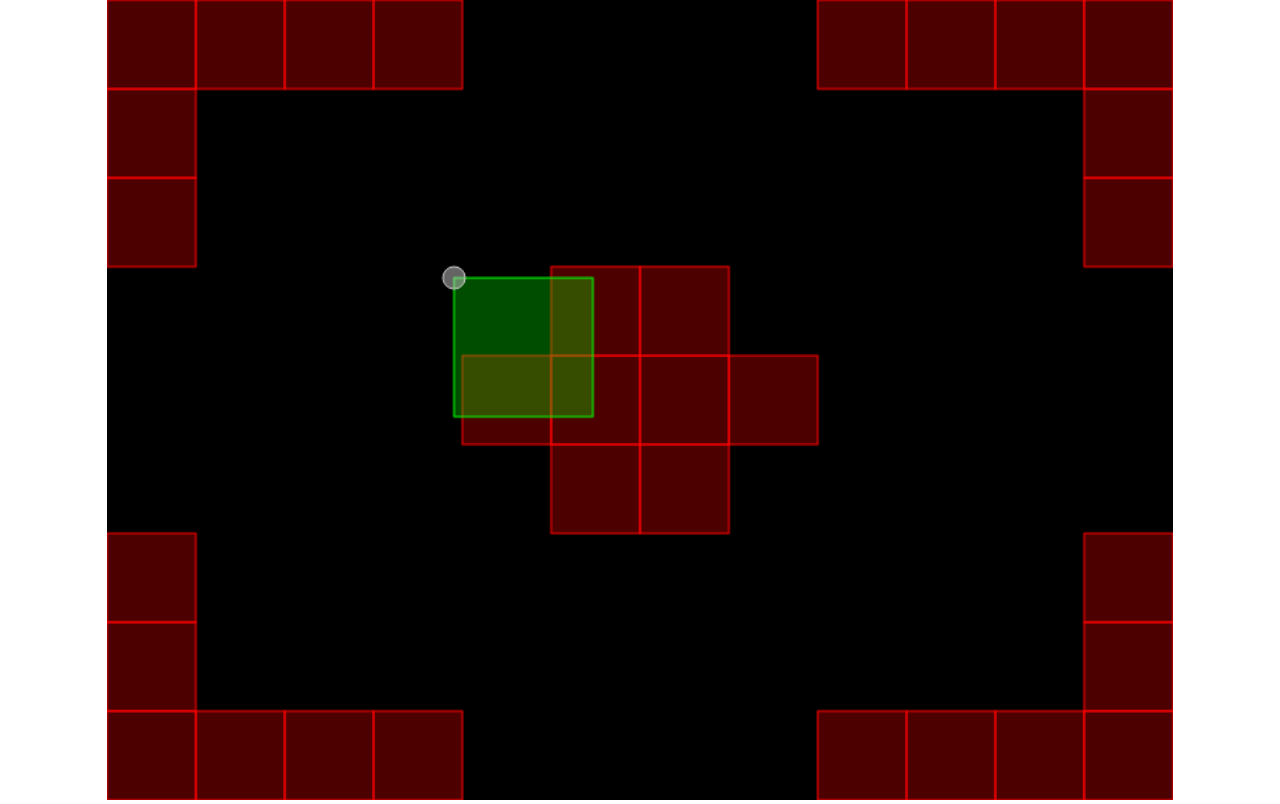
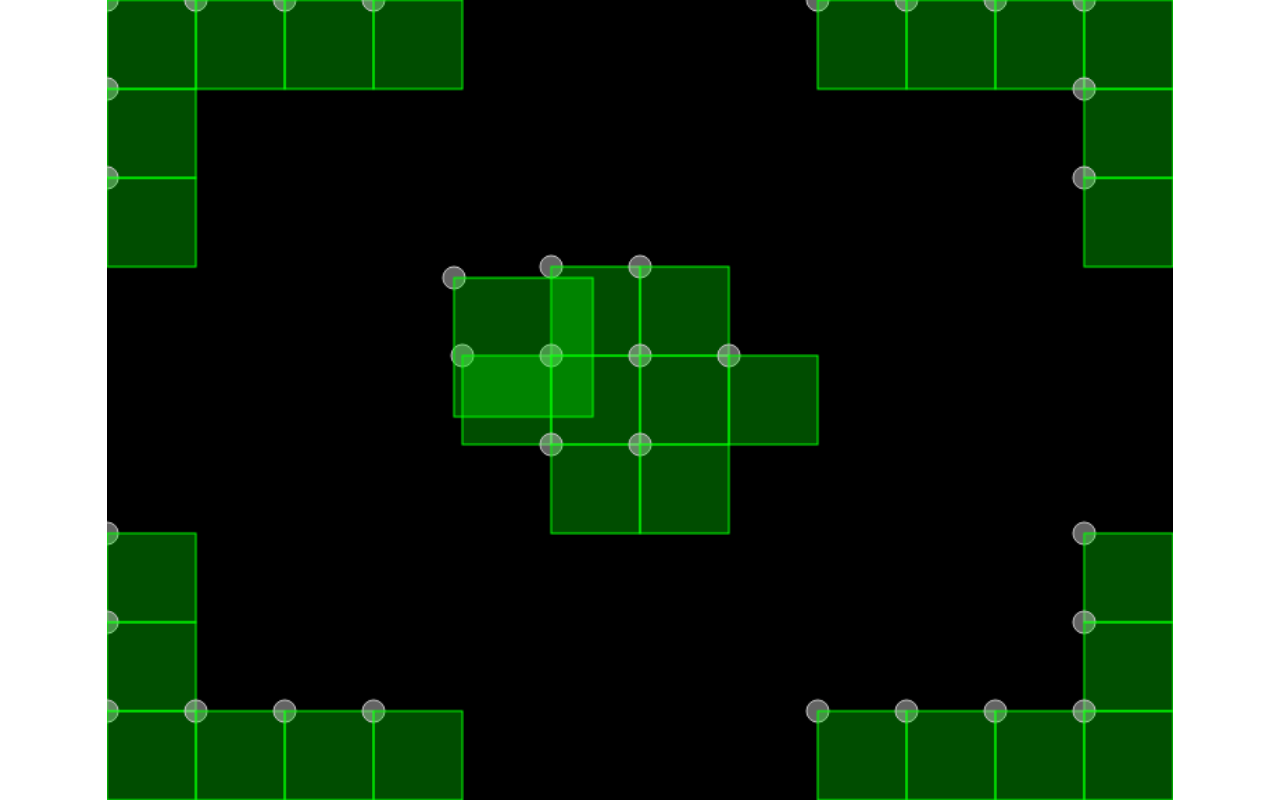
Before and after one commit to einarkristjan/Axis2D.js, a plain HTML site: page test/demo/demo.html in a window 1280 px wide. Drawn offline with Linux system fonts and the light colour scheme.

Commit message:
no more tiles, only entities

```diff
--- a/src/axis.collisionmanager.js
+++ b/src/axis.collisionmanager.js
@@ -1,44 +1,42 @@
-AXIS.CollisionManager = function(cellSize) {
-  this._grid = [];
+AXIS.CollisionManager = function(world) {
+  this._grid = {};
   this._colliders = [];
-  this._collisionMaps = [];
-  this._cellSize = cellSize || 64;
+
+  this._world = world;
 };
 
 AXIS.CollisionManager.prototype = {
-  update: function() {
-    var i, coll, velX, velY,
-        colliders = this._colliders;
+  resolve: function(collider) {
 
-    // first pass - collision detection
-    for(i = 0; i < colliders.length; i++) {
-      coll = colliders[i];
-      velX = coll._entity._position.x - coll._newPosition.x;
-      velY = coll._entity._position.y - coll._newPosition.y;
+    // TODO: resolve collisions
 
-      if(velX || velY) {
-        this._tileCollision(coll);
+
+    this._placeInGrid(collider);
+  },
+  setCellSize: function() {
+    var i;
+    for(i = 0; i < this._colliders.length; i++) {
+      this._placeInGrid(this._colliders[i]);
+    }
+  },
+  addCollisionMap: function(collisionMap) {
+    var i, j, col, row;
+
+    this._collisionMaps.push(collisionMap);
+
+    for(i = 0; i < collisionMap.length; i++) {
+      row = collisionMap[i];
+      for(j = 0; j < row.length; j++) {
+        col = row[j];
+        if(col) {
+          this._grid['y'+i+'x'+j] = col;
         }
       }
-
-    // second pass - resolve collisions
-    for(i = 0; i < colliders.length; i++) {
-      coll = colliders[i];
-
-      // TODO: resolve collisions / pos will then be fixed in the entityManager
-      coll._entity.setPosition(coll._newPosition.x, coll._newPosition.y);
     }
   },
-  setCellSize: function(cellSize) {
-    this._cellSize = cellSize;
+  addCollider: function(collider) {
+    // this._placeInGrid(collider);
 
-    // move colliders inside grid
-    this._grid = [];
-  },
-  addCollisionMap: function(collisionMap) {
-    this._collisionMaps.push(collisionMap);
-  },
-  addCollider: function(collider) {
     this._colliders.push(collider);
   },
   removeCollider: function(body) {
@@ -51,69 +49,41 @@ AXIS.CollisionManager.prototype = {
     this._debugDrawCollisionMaps(renderer);
     this._debugDrawColliders(renderer);
   },
-  _debugDrawCollisionMaps: function(renderer) {
-    var i, j, row, cell, map,
-        cs = this._cellSize,
-        cmaps = this._collisionMaps;
+  _addToGrid: function(key, collider) {
+    var i,
+        needle = false;
 
-    for(c = 0; c < cmaps.length; c++) {
-      map = cmaps[c];
-      for(i = 0; i < map.length; i++) {
-        row = map[i];
-        for(j = 0; j < row.length; j++) {
-          cell = row[j];
-          if(cell) {
-            renderer.setColor(255, 0, 0, 0.3);
-            renderer.fillRect(j*cs, i*cs, cs, cs);
+    if(!this._grid[key]) {
+      this._grid[key] = [];
+    }
 
-            renderer.setColor(255, 0, 0);
-            renderer.strokeRect(j*cs, i*cs, cs, cs);
+    for(i = 0; i < this._grid[key].length; i++) {
+      if(this._grid[key][i] === collider) {
+        needle = true;
       }
     }
-      }
+
+    if(!needle) {
+      this._grid[key].push(collider);
     }
   },
-  _debugDrawColliders: function(renderer) {
-    var i, c, x, y, w, h;
-    for(i = 0; i < this._colliders.length; i++) {
-      c = this._colliders[i];
-
-      x = c._entity._position.x;
-      y = c._entity._position.y;
-
-      w = c.width;
-      h = c.height;
-
-      renderer.setColor(0, 255, 0, 0.3);
-      renderer.fillRect(x, y, w, h);
-
-      renderer.setColor(0, 255, 0);
-      renderer.strokeRect(x, y, w, h);
-    }
-  },
-  _tileCollision: function(collider) {
-    for(var i = 0; i < this._collisionMaps.length; i++) {
-      var jump, xLeft, xRight, yTop, yBottom, end,
+  _placeInGrid: function(collider) {
+    var jump, xLeft, xRight, yTop, yBot, end,
         width = collider.width,
         height = collider.height,
-          nextPosX = collider._newPosition.x,
-          nextPosY = collider._newPosition.y,
-          cellSize = this._cellSize,
-          tiles = this._collisionMaps[i];
+        posX = collider._entity._position.x,
+        posY = collider._entity._position.y,
+        cellSize = this._world._cellSize;
 
     // horizontal
-      jump = AXIS.toInt(nextPosY / cellSize);
-      xLeft = AXIS.toInt(nextPosX / cellSize);
-      xRight = AXIS.toInt((nextPosX + width) / cellSize);
-      end = AXIS.toInt((nextPosY + height) / cellSize);
+    jump = AXIS.toInt(posY / cellSize);
+    xLeft = AXIS.toInt(posX / cellSize);
+    xRight = AXIS.toInt((posX + width) / cellSize);
+    end = AXIS.toInt((posY + height) / cellSize);
 
     for(;;) {
-        if(tiles[jump] && tiles[jump][xLeft]) {
-          console.log('hit-left');
-        }
-        if(tiles[jump] && tiles[jump][xRight]) {
-          console.log('hit-right');
-        }
+      this._addToGrid('y'+jump+'x'+xLeft, collider);
+      this._addToGrid('y'+jump+'x'+xRight, collider);
       if(jump === end) {
         break;
       }
@@ -121,23 +91,18 @@ AXIS.CollisionManager.prototype = {
     }
 
     // vertical
-      jump = AXIS.toInt(nextPosX / cellSize);
-      yTop = AXIS.toInt(nextPosY / cellSize);
-      yBottom = AXIS.toInt((nextPosY + height) / cellSize);
-      end = AXIS.toInt((nextPosX + width) / cellSize);
+    jump = AXIS.toInt(posX / cellSize);
+    yTop = AXIS.toInt(posY / cellSize);
+    yBot = AXIS.toInt((posY + height) / cellSize);
+    end = AXIS.toInt((posX + width) / cellSize);
 
     for(;;) {
-        if(tiles[yTop] && tiles[yTop][jump]) {
-          console.log('hit-up');
-        }
-        if(tiles[yBottom] && tiles[yBottom][jump]) {
-          console.log('hit-down');
-        }
+      this._addToGrid('y'+yTop+'x'+jump, collider);
+      this._addToGrid('y'+yBot+'x'+jump, collider);
       if(jump === end) {
         break;
       }
       jump++;
     }
   }
-  }
 };
--- a/src/axis.entity.collider.js
+++ b/src/axis.entity.collider.js
@@ -2,19 +2,38 @@ AXIS.Entity.Collider = function(width, height, entity) {
   this.width = width;
   this.height = height;
 
+  this._entity = entity;
+
   this._newPosition = new AXIS.Vector2();
-
-  this._entity = entity;
 
   if(entity) {
     this._newPosition.x = entity._position.x;
     this._newPosition.y = entity._position.y;
   }
+
+  this.contacts = [];
 };
 
 AXIS.Entity.Collider.prototype = {
   moveTo: function(x, y) {
+    // TODO: set new position in grid
+
     this._newPosition.x = x;
     this._newPosition.y = y;
+  },
+  addContact: function(collider) {
+    var i, c,
+        needle = false;
+
+    for(i = 0; i < this.contacts.length; i++) {
+      c = this.contacts[i];
+      if(c === collider) {
+        needle = true;
+      }
+    }
+
+    if(!needle) {
+      this.contacts.push(collider);
+    }
   }
 };
--- a/src/axis.entity.js
+++ b/src/axis.entity.js
@@ -5,6 +5,7 @@ AXIS.Entity = function(x, y, zIndex, world) {
 
   // world reference used for components
   this.world = world;
+
   if(world) {
     world.entityManager.addEntity(this);
   }
@@ -16,13 +17,11 @@ AXIS.Entity.prototype = {
     this._position.y = y;
   },
   moveTo: function(x, y) {
-    var collider = this.collider;
-
-    if(collider) {
-      collider.moveTo(x, y);
+    if(this.collider) {
+      this.collider.moveTo(x, y);
     }
     else {
-      setPosition(x, y);
+      this.setPosition(x, y);
     }
   },
   setCollider: function(width, height) {
--- a/src/axis.entitymanager.js
+++ b/src/axis.entitymanager.js
@@ -1,39 +1,62 @@
-AXIS.EntityManager = function() {
+AXIS.EntityManager = function(world) {
   this._entities = [];
+
+  this._world = world;
 };
 
 AXIS.EntityManager.prototype = {
   update: function() {
-    var i, e, s, key, scripts, collider;
+    var i, e, s, key, scripts, collider, velX, velY;
+
     for(i = 0; i < this._entities.length; i++) {
       e = this._entities[i];
       scripts = e.scripts;
       collider = e.collider;
 
       if(collider) {
+        velX = collider._newPosition.x - e._position.x;
+        velY = collider._newPosition.y - e._position.y;
         // collisions solved so fix pos
-        e.setPosition(collider._newPosition.x, collider._newPosition.y);
+
+        if(velX || velY) {
+          this._world.collisionManager.resolve(collider);
+          e.setPosition(collider._newPosition.x, collider._newPosition.y);
+        }
       }
 
       for(key in scripts) {
         s = scripts[key];
-        s['script' + e.world._uid].call(s, e);
+        s['script' + this._world._uid].call(s, e);
       }
     }
   },
   addEntity: function(entity) {
     this._entities.push(entity);
   },
-  debugDraw: function(renderer, cellSize) {
-    var i, e, x, y;
+  debugDraw: function(renderer) {
+    var i, e, x, y, w, h, collider,
+        cellSize = this._world._cellSize;
+
     for(i = 0; i < this._entities.length; i++) {
       e = this._entities[i];
       x = e._position.x;
       y = e._position.y;
+      collider = e.collider;
+
       renderer.setColor(200, 200, 200, 0.5);
-      renderer.fillCircle(x, y, cellSize / 8);
+      renderer.fillCircle(x, y, cellSize/8);
       renderer.setColor(200, 200, 200);
-      renderer.strokeCircle(x, y, cellSize / 8);
+      renderer.strokeCircle(x, y, cellSize/8);
+
+      if(collider) {
+        w = collider.width;
+        h = collider.height;
+
+        renderer.setColor(0, 255, 0, 0.3);
+        renderer.fillRect(x, y, w, h);
+        renderer.setColor(0, 255, 0);
+        renderer.strokeRect(x, y, w, h);
+      }
     }
   }
 };
--- a/src/axis.world.js
+++ b/src/axis.world.js
@@ -4,31 +4,29 @@ AXIS.World = function(params) {
   this._uid = new Date().getTime();
   this._frameCount = 0;
 
+  this._cellSize = params.cellSize || 64;
   this.debug = params.debug || false;
   this.renderer = params.renderer;
   this.entityManager = params.entityManager;
   this.collisionManager = params.collisionManager;
 
   if(!params.collisionManager) {
-    this.collisionManager = new AXIS.CollisionManager(params.cellSize);
+    this.collisionManager = new AXIS.CollisionManager(this);
   }
 
   if(!params.entityManager) {
-    this.entityManager = new AXIS.EntityManager();
+    this.entityManager = new AXIS.EntityManager(this);
   }
 };
 
 AXIS.World.prototype = {
   update: function() {
-    this.collisionManager.update();
     this.entityManager.update();
     this._frameCount++;
   },
   draw: function() {
-    var cc = this.collisionManager._cellSize;
     if(this.renderer && this.debug) {
-      this.collisionManager.debugDraw(this.renderer);
-      this.entityManager.debugDraw(this.renderer, cc);
+      this.entityManager.debugDraw(this.renderer);
     }
   },
   setCellSize: function(cellSize) {
@@ -38,6 +36,26 @@ AXIS.World.prototype = {
     return new AXIS.Entity(x, y, z, this);
   },
   createCollisionMap: function(map, offsetX, offsetY) {
-    return new AXIS.CollisionMap(map, offsetX, offsetY, this);
+    offsetX = offsetX || 0;
+    offsetY = offsetY || 0;
+
+    var x, y, ent, posX, posY,
+        cellSize = this._cellSize,
+        entities = [];
+
+    for(y = 0; y < map.length; y++) {
+      for(x = 0; x < map[y].length; x++) {
+        if(map[y][x]) {
+          posX = (x + offsetX) * cellSize;
+          posY = (y + offsetY) * cellSize;
+
+          ent = new AXIS.Entity(posX, posY, 0, this);
+          ent.setCollider(cellSize, cellSize);
+
+          entities.push(ent);
+        }
+      }
+    }
+    return entities;
   }
 };
```
Also changed, not shown: test/demo/demo.html (+1 -1 lines). Lines whose indentation alone changed are shown as unchanged.
